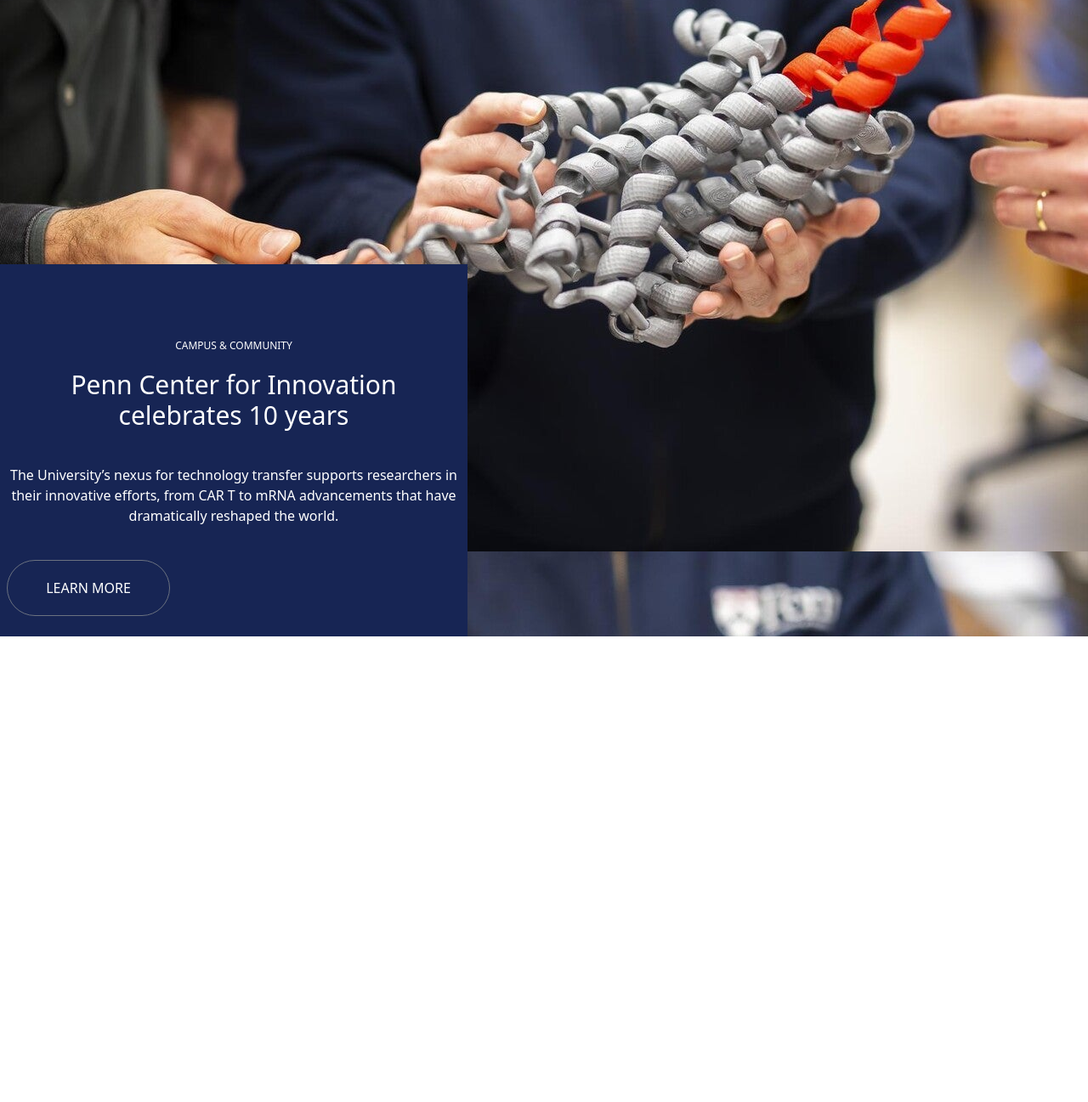
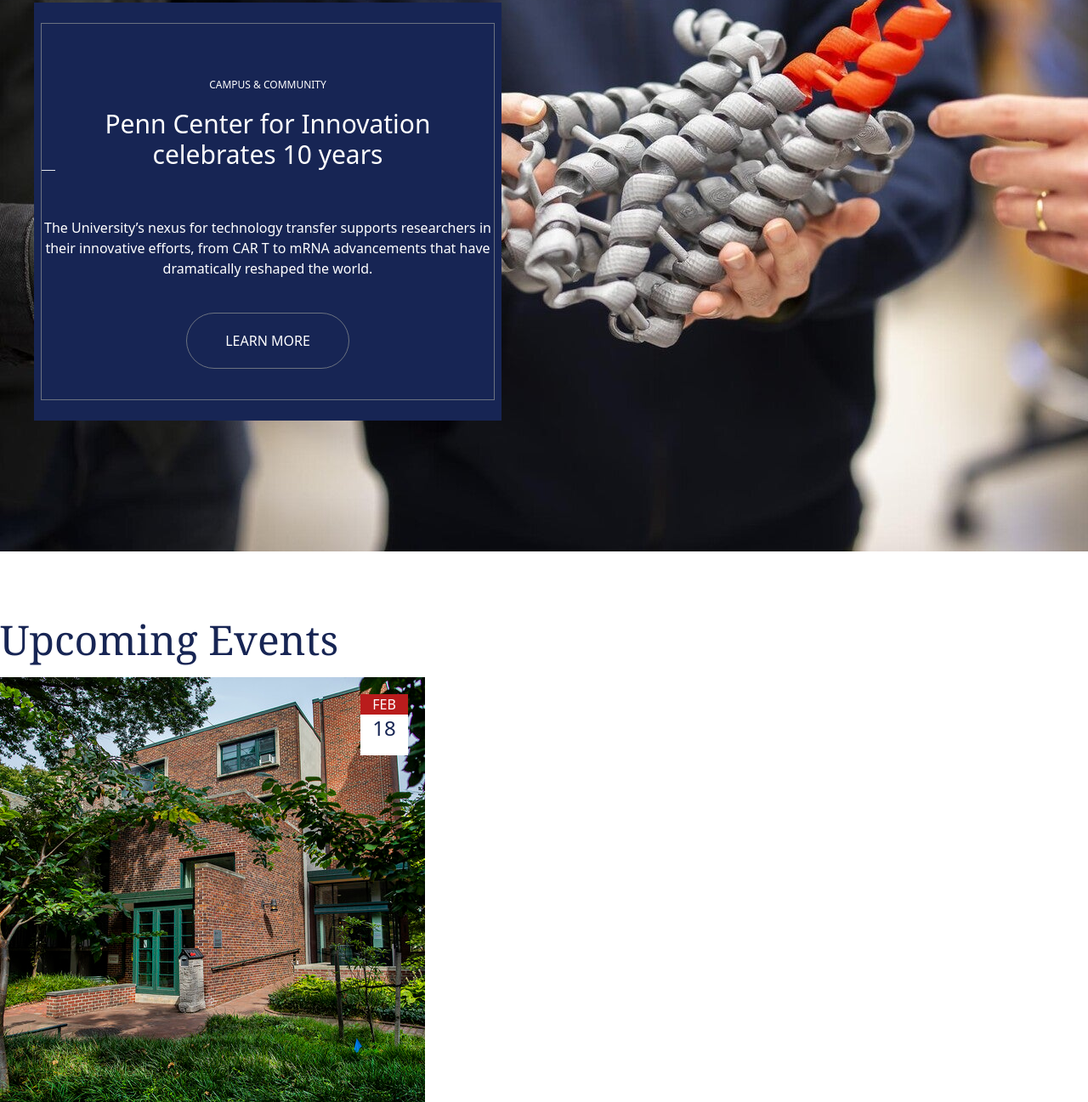
Before and after one commit to Utujevnan/gate22, a website: page index.html in a window 1280 px wide. Shown: the part 1894-3191 px from the top of the page at 85% size. Before the commit the page ends 2643 px from the top, so only its background shows below. Drawn offline with nearby package versions, Linux system fonts and the light colour scheme.

Commit message:
penn innovation

```diff
--- a/index.html
+++ b/index.html
@@ -11,7 +11,7 @@
 <body>
 
 
-            <div class="bg-[url('images/avian-bird-flu.jpeg')] ">
+            <div class="bg-[url('images/avian-bird-flu.jpeg')]  ">
               <header>
 
              <nav>
@@ -115,14 +115,30 @@
 
 
 
-            <div class="bg-[url('images/photo.jpeg')] h-[900px] w-full flex flex-col justify-end  ">
+            <div class="bg-[url('images/photo.jpeg')] h-[800px] w-full flex flex-col justify-center   ">
 
-              <div class="w-[550px] bg-blue-950 text-white text-center px-2 py-6 flex flex-col">
+            <div class="w-[550px] bg-blue-950 text-white text-center px-2 py-6 flex flex-col items-center ml-10  ">
+            <div class="border-[1px] border-gray-500">
               <div class="text-xs mt-16 my-5">CAMPUS & COMMUNITY</div>
               <div class="text-3xl hover:underline"><a href="#">Penn Center for Innovation celebrates 10 years</a></div>
+               <hr class="text-gray-500 w-4 h-4 ">
               <div class="my-10">The University’s nexus for technology transfer supports researchers in their innovative efforts, from CAR T to mRNA advancements that have dramatically reshaped the world.</div>
-              <div class="border-[1px] w-48 text-center p-5 rounded-full border-gray-500 justify-self-center"><button>LEARN MORE</button></div>
+              <div class="border-[1px] w-48 text-center p-5 rounded-full border-gray-500 justify-self-center mb-9"><button>LEARN MORE</button></div>
             </div>
+            </div>
+
+            </div>
+
+            <div>
+             <div class="font-serif text-5xl text-blue-950 my-5 mt-20">Upcoming Events</div>
+             <div class="bg-[url('images/d.jpg')] w-[500px] h-[500px] flex justify-end">
+              <div class="m-5">
+              <div class="bg-red-700 text-white w-14 text-center">FEB</div>
+
+             <div class="text-blue-950 text-2xl bg-white w-14 h-12 text-center">18</div>
+            </div>
+            </div>
+
 
             </div>
 </body>
```
Also changed, not shown: images/d.jpg (added).
